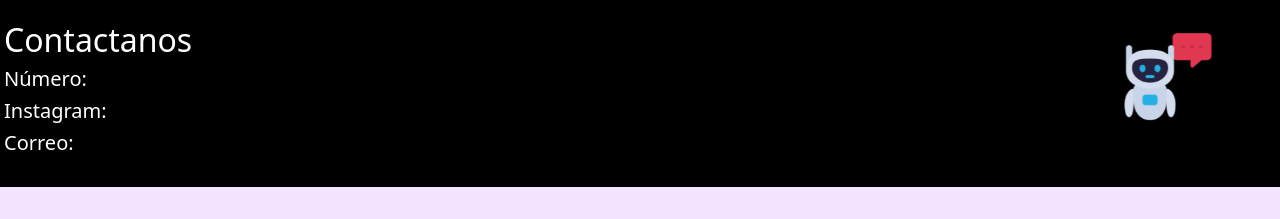
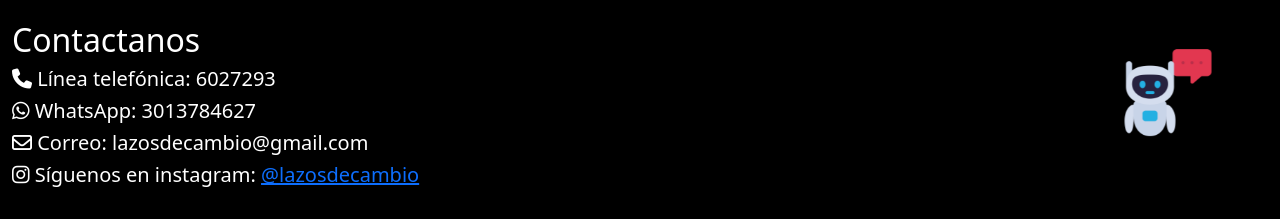
Before and after one commit to Jerh2000/violentometro_page, a plain HTML site: page index.html in a window 1280 px wide. Shown: the part 2371-2590 px from the top of the page. Before the commit the page ends 2558 px from the top, so only its background shows below. Drawn offline with Linux system fonts and the light colour scheme; some packages are replaced by stand-ins of ours.

Commit message:
Cambio de footer

```diff
--- a/index.html
+++ b/index.html
@@ -210,10 +210,11 @@
   <section class="">
     <div class="row py-4" style="background-color: black;">
       <div class="col-8 col-md-10 px-3">
-        <h2 class="text-white">Contactanos</h2>
-        <h2 class="text-white fs-5">Número:</h2>
-        <h2 class="text-white fs-5">Instagram:</h2>
-        <h2 class="text-white fs-5">Correo:</h2>
+        <h2 class="px-2 text-white">Contactanos</h2>
+        <h2 class="px-2 text-white fs-5"><i class="fa-solid fa-phone"></i> Línea telefónica: 6027293</h2>
+        <h2 class="px-2 text-white fs-5"><i class="fa-brands fa-whatsapp"></i> WhatsApp: 3013784627</h2>
+        <h2 class="px-2 text-white fs-5"><i class="fa-regular fa-envelope"></i> Correo: lazosdecambio@gmail.com</h2>
+        <h2 class="px-2 text-white fs-5"><i class="fa-brands fa-instagram"></i> Síguenos en instagram: <a href="https://www.instagram.com/lazosdecambio/">@lazosdecambio</a>  </h2>
       </div>
       <div class="col-4 col-md-2 px-5 d-flex justify-content align-items-center">
         <img id="imagen-flotante" src="img/chatbot.png" alt="" height="90" width="90" onclick="OpenChat()">
```
